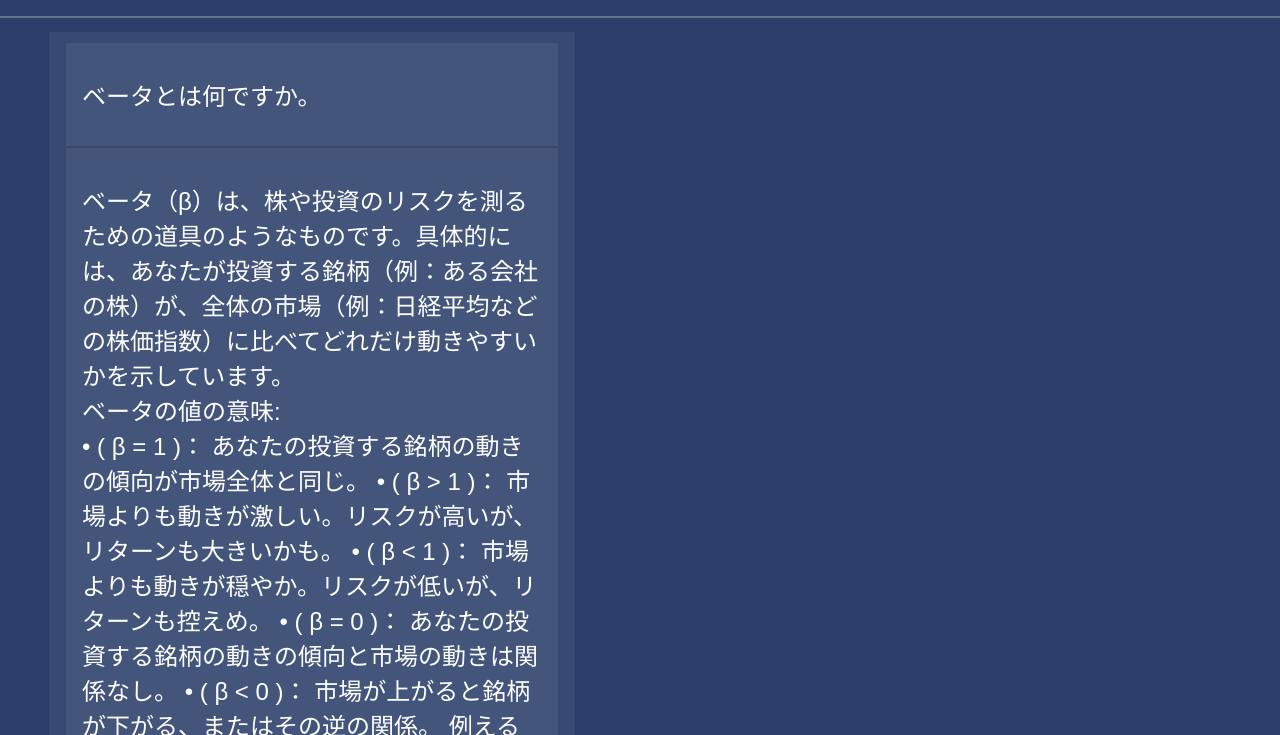
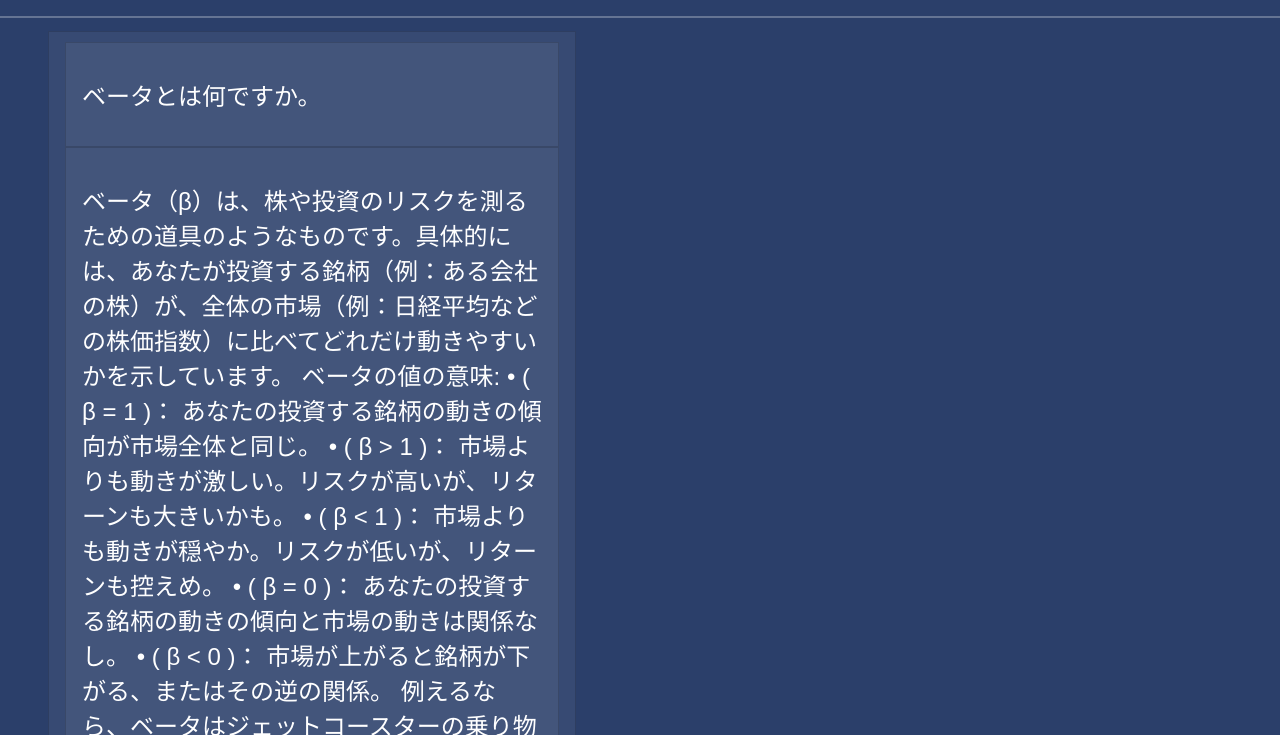
Before and after one commit to yuto-beta/faq_test, a plain HTML site: page index.html in a window 1280 px wide. Shown: the part 65-800 px from the top of the page. Drawn offline with Linux system fonts and the light colour scheme.

Commit message:
Update index.html

```diff
--- a/index.html
+++ b/index.html
@@ -16,8 +16,8 @@
                         <p class="faq-title">ベータとは何ですか。</p>
                     </div>
                     <div class="faq-description-container">
-                        <p class="faq-description">ベータ（β）は、株や投資のリスクを測るための道具のようなものです。具体的には、あなたが投資する銘柄（例：ある会社の株）が、全体の市場（例：日経平均などの株価指数）に比べてどれだけ動きやすいかを示しています。<br>
-			ベータの値の意味:<br>
+                        <p class="faq-description">ベータ（β）は、株や投資のリスクを測るための道具のようなものです。具体的には、あなたが投資する銘柄（例：ある会社の株）が、全体の市場（例：日経平均などの株価指数）に比べてどれだけ動きやすいかを示しています。
+			ベータの値の意味:
 				•	( β = 1 )： あなたの投資する銘柄の動きの傾向が市場全体と同じ。
 				•	( β > 1 )： 市場よりも動きが激しい。リスクが高いが、リターンも大きいかも。
 				•	( β < 1 )： 市場よりも動きが穏やか。リスクが低いが、リターンも控えめ。
```
